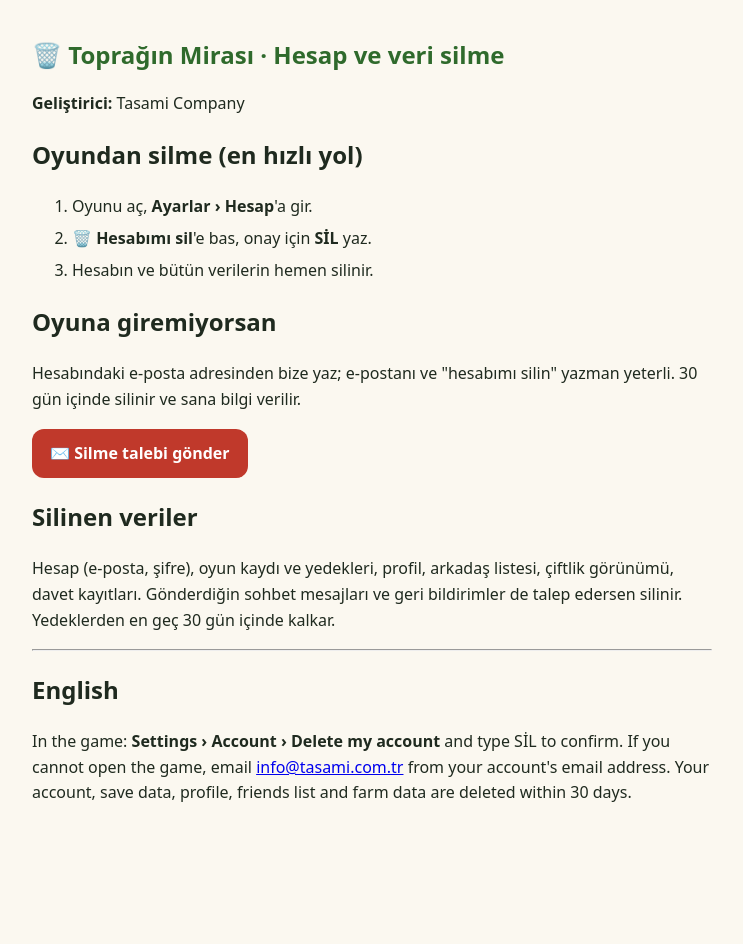
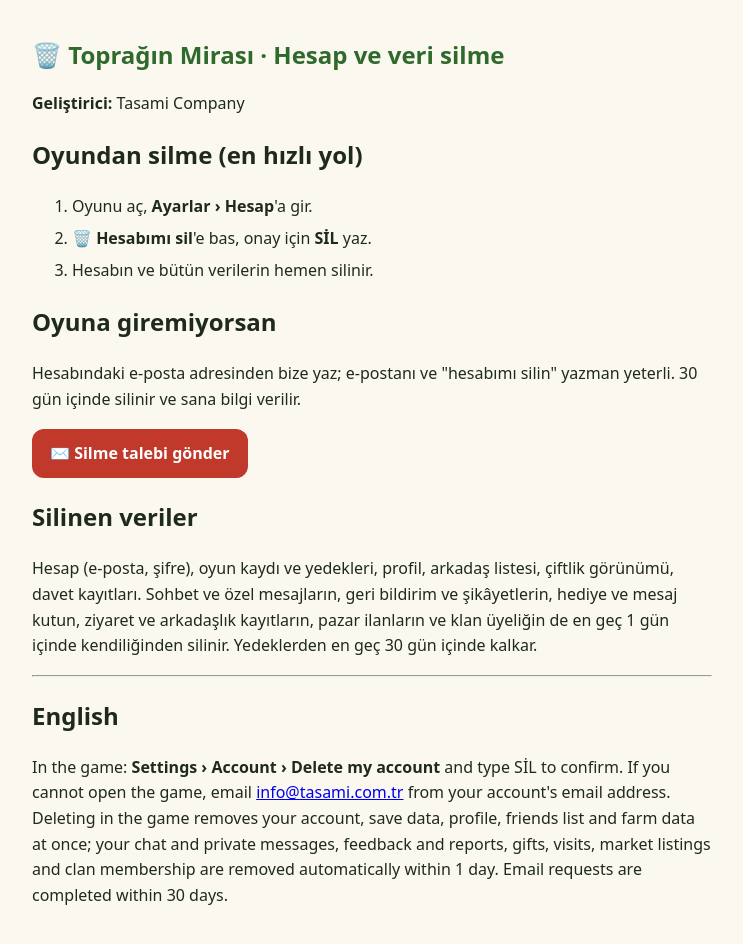
Before and after one commit to tysagman/toprak-oyun, a plain HTML site: page oyun/hesap-sil.html in a window 1280 px wide. Shown: the whole page, without its empty margins (268-1011 px from the left). Before the commit the page ends 882 px from the top, so only its background shows below. Drawn offline with Linux system fonts and the light colour scheme.

Commit message:
hesap-sil: kalan kayitlar 1 gun icinde otomatik silinir
Co-Authored-By: Claude Opus 5.5 <noreply@anthropic.com>
Claude-Session: https://claude.ai/code/session_01KsBqPhVyYJGS9nCagh29A7

```diff
--- a/oyun/hesap-sil.html
+++ b/oyun/hesap-sil.html
@@ -5,6 +5,6 @@
 <h2>Oyundan silme (en hızlı yol)</h2><ol><li>Oyunu aç, <b>Ayarlar › Hesap</b>'a gir.</li><li><b>🗑️ Hesabımı sil</b>'e bas, onay için <b>SİL</b> yaz.</li><li>Hesabın ve bütün verilerin hemen silinir.</li></ol>
 <h2>Oyuna giremiyorsan</h2><p>Hesabındaki e-posta adresinden bize yaz; e-postanı ve "hesabımı silin" yazman yeterli. 30 gün içinde silinir ve sana bilgi verilir.</p>
 <p><a class="btn" href="mailto:info@tasami.com.tr?subject=Hesap%20silme%20talebi&body=Toprağın%20Mirası%20hesabımın%20ve%20verilerimin%20silinmesini%20istiyorum.%0AE-posta:%20">✉️ Silme talebi gönder</a></p>
-<h2>Silinen veriler</h2><p>Hesap (e-posta, şifre), oyun kaydı ve yedekleri, profil, arkadaş listesi, çiftlik görünümü, davet kayıtları. Gönderdiğin sohbet mesajları ve geri bildirimler de talep edersen silinir. Yedeklerden en geç 30 gün içinde kalkar.</p>
-<hr><h2>English</h2><p>In the game: <b>Settings › Account › Delete my account</b> and type SİL to confirm. If you cannot open the game, email <a href="mailto:info@tasami.com.tr?subject=Account%20deletion%20request">info@tasami.com.tr</a> from your account's email address. Your account, save data, profile, friends list and farm data are deleted within 30 days.</p>
+<h2>Silinen veriler</h2><p>Hesap (e-posta, şifre), oyun kaydı ve yedekleri, profil, arkadaş listesi, çiftlik görünümü, davet kayıtları. Sohbet ve özel mesajların, geri bildirim ve şikâyetlerin, hediye ve mesaj kutun, ziyaret ve arkadaşlık kayıtların, pazar ilanların ve klan üyeliğin de en geç 1 gün içinde kendiliğinden silinir. Yedeklerden en geç 30 gün içinde kalkar.</p>
+<hr><h2>English</h2><p>In the game: <b>Settings › Account › Delete my account</b> and type SİL to confirm. If you cannot open the game, email <a href="mailto:info@tasami.com.tr?subject=Account%20deletion%20request">info@tasami.com.tr</a> from your account's email address. Deleting in the game removes your account, save data, profile, friends list and farm data at once; your chat and private messages, feedback and reports, gifts, visits, market listings and clan membership are removed automatically within 1 day. Email requests are completed within 30 days.</p>
 </body></html>
```
